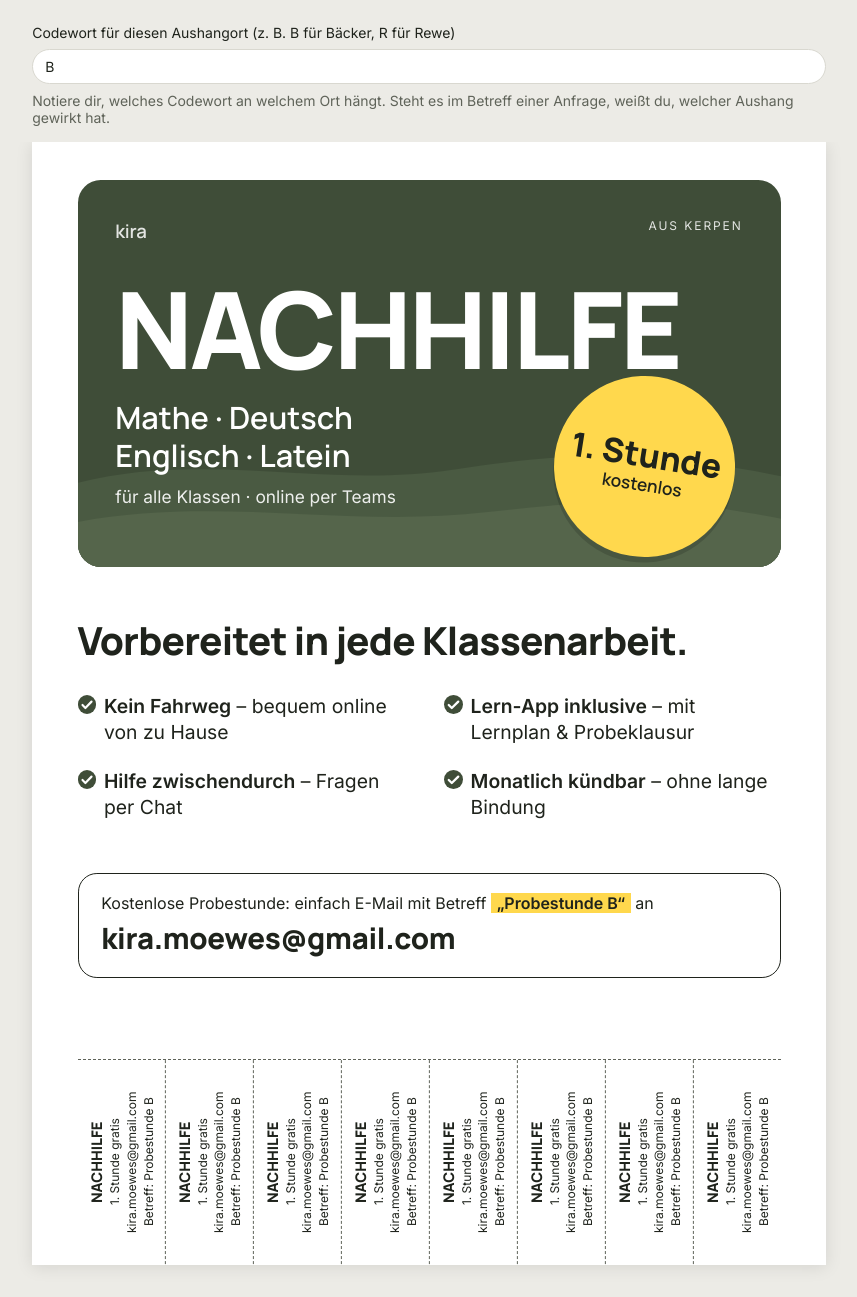
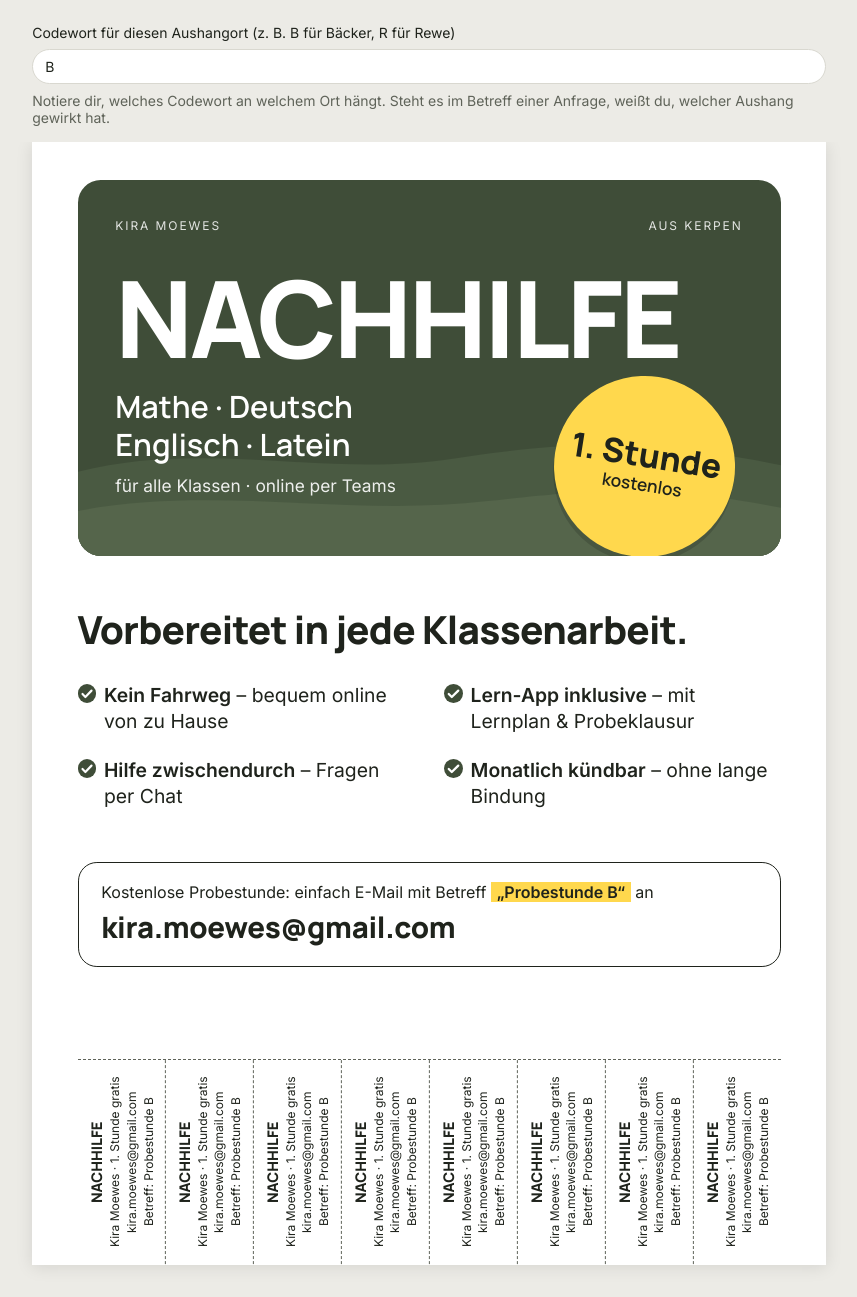
Before and after one commit to Kira-moewes/Schule-, a plain HTML site: page nachhilfe/flyer.html in a window 1280 px wide. Shown: the whole page, without its empty margins (211-1068 px from the left). Drawn offline with Linux system fonts and the light colour scheme.

Commit message:
Flyer: voller Name statt kleingeschriebener Marke
Co-Authored-By: Claude Opus 5.5 <noreply@anthropic.com>
Claude-Session: https://claude.ai/code/session_01RGSrNg2UrAPWm9ugF9e18t

```diff
--- a/nachhilfe/flyer.html
+++ b/nachhilfe/flyer.html
@@ -14,7 +14,6 @@ body{background:var(--bg);color:var(--ink);font-family:"Inter","Helvetica Neue",
 .band{position:relative;border-radius:6mm;overflow:hidden;background:var(--moss);color:#fff;padding:10mm 10mm 16mm}
 .band svg{position:absolute;left:0;right:0;bottom:0;width:100%;height:38mm}
 .band .brand{position:relative;display:flex;justify-content:space-between;font-size:9pt;letter-spacing:.16em;text-transform:uppercase;opacity:.85}
-.band .brand b{font-family:"Manrope",sans-serif;font-weight:600;letter-spacing:-.01em;text-transform:none;font-size:14pt;opacity:1}
 .band h1{position:relative;font-family:"Manrope",sans-serif;font-weight:800;font-size:80pt;line-height:.95;letter-spacing:-.03em;margin:9mm 0 0}
 .band .subjects{position:relative;font-family:"Manrope",sans-serif;font-weight:600;font-size:23pt;line-height:1.25;margin:5mm 0 0}
 .band .who{position:relative;font-size:13pt;margin:3mm 0 0;opacity:.9}
@@ -51,7 +50,7 @@ li b{font-weight:600}
       <path fill="#4a5a42" d="M0 90 C220 40 420 100 640 70 S980 40 1200 80 V220 H0Z"/>
       <path fill="#55654b" d="M0 150 C240 110 460 160 700 135 S1020 115 1200 145 V220 H0Z"/>
     </svg>
-    <div class="brand"><b>kira</b><span>aus Kerpen</span></div>
+    <div class="brand"><span>Kira Moewes</span><span>aus Kerpen</span></div>
     <h1>NACH&shy;HILFE</h1>
     <p class="subjects">Mathe · Deutsch<br>Englisch · Latein</p>
     <p class="who">für alle Klassen · online per Teams</p>
@@ -80,7 +79,7 @@ const esc=s=>s.replace(/[&<>"]/g,c=>({"&":"&amp;","<":"&lt;",">":"&gt;",'"':"&qu
 function draw(){
   const c=esc(document.getElementById("code").value.trim());
   document.querySelectorAll(".c").forEach(e=>e.innerHTML=c);
-  document.getElementById("tabs").innerHTML=Array(8).fill(`<div class="tab"><span><b>NACHHILFE</b><br>1. Stunde gratis<br>${MAIL}<br>Betreff: Probestunde ${c}</span></div>`).join("");
+  document.getElementById("tabs").innerHTML=Array(8).fill(`<div class="tab"><span><b>NACHHILFE</b><br>Kira Moewes · 1. Stunde gratis<br>${MAIL}<br>Betreff: Probestunde ${c}</span></div>`).join("");
 }
 document.getElementById("code").addEventListener("input",draw);
 draw();
```
Also changed, not shown: 1 other file.
